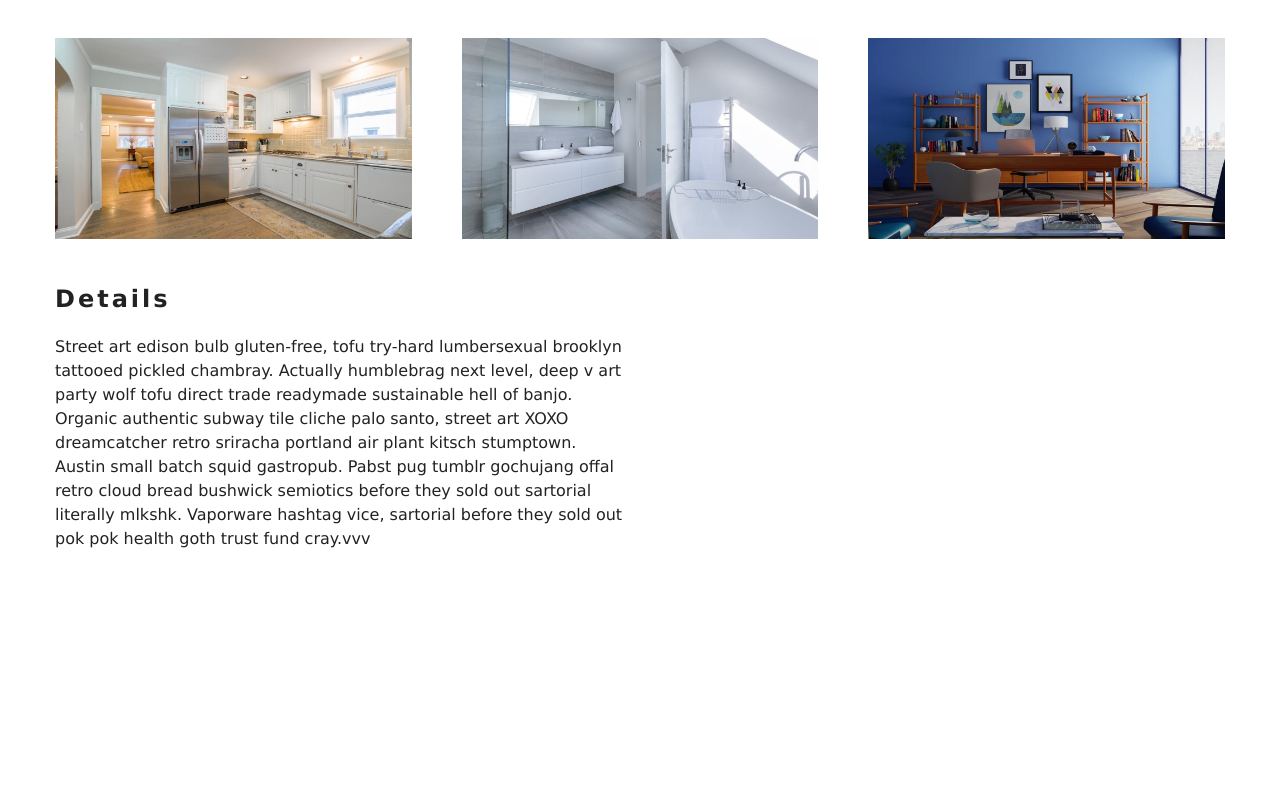
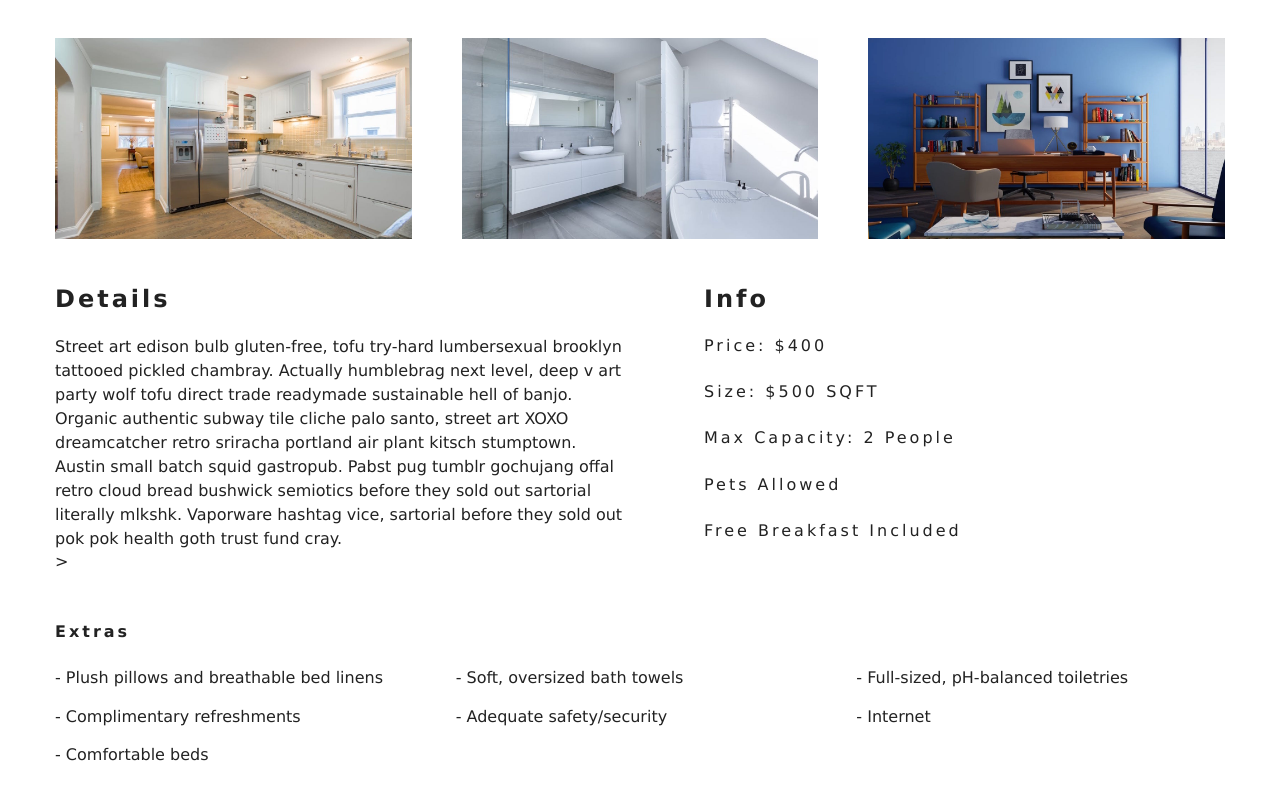
Before and after one commit to nadia643/beach-resort-react, a React (Create React App) app: page /rooms/double-deluxe in a window 1280 px wide. Shown: the part 588-1388 px from the top of the page. Before the commit the page ends 1187 px from the top, so only its background shows below. Built offline with nearby package versions, Linux system fonts and the light colour scheme.

Commit message:
added rooms container

```diff
--- a/src/components/Room.js
+++ b/src/components/Room.js
@@ -2,6 +2,7 @@ import React from 'react'
 import { Link } from 'react-router-dom';
 import defaultImg from '../images/room-1.jpeg';
 import PropTypes from 'prop-types';
+
 
 export default function Room({room}) {
     const {name, slug, images, price } = room;
--- /dev/null
+++ b/src/components/RoomContainer.js
@@ -0,0 +1,23 @@
+import React from 'react';
+import RoomsFilter from './RoomsFilter.js';
+import RoomList from './RoomList';
+import { RoomConsumer } from '../Context';
+import Loading from './Loading';
+
+export default function RoomContainer() {
+    return (
+        <RoomConsumer>
+                {value => {
+                    console.log(value);
+
+                    return (
+                        <div>
+                            Hello from room container
+                            <RoomsFilter />
+                            <RoomList />
+                        </div>
+                    );
+                }}
+        </RoomConsumer>
+    );
+}
--- /dev/null
+++ b/src/components/RoomList.js
@@ -0,0 +1,9 @@
+import React from 'react'
+
+export default function RoomList() {
+    return (
+        <div>
+            Hello from room list
+        </div>
+    )
+}
--- /dev/null
+++ b/src/components/RoomsFilter.js
@@ -0,0 +1,9 @@
+import React from 'react'
+
+export default function RoomsFilter() {
+    return (
+        <div>
+            Hello from room filter
+        </div>
+    )
+}
--- a/src/pages/Rooms.js
+++ b/src/pages/Rooms.js
@@ -2,15 +2,22 @@ import React from 'react'
 import Hero from '../components/Hero';
 import Banner from '../components/Banner';
 import { Link } from 'react-router-dom';
+import RoomContainer from '../components/RoomContainer';
+
 
 const Rooms = () => {
-    return <Hero hero="roomsHero">
+    return (
+    <>
+    <Hero hero="roomsHero">
         <Banner title="Our Rooms">
             <Link to='/' className="btn-primary">
                 Return Home
             </Link>
         </Banner>
     </Hero>
-}
+    <RoomContainer />
+    </>
+    );
+};
 
 export default Rooms;
--- a/src/pages/SingleRoom.js
+++ b/src/pages/SingleRoom.js
@@ -54,9 +54,29 @@ export default class SingleRoom extends Component {
                 <div className="single-room-info">
                     <article className="desc">
                         <h3>Details</h3>
-                        <p>{description}vvv</p>
+                        <p>{description}</p>>
+                    </article>
+                    <article className="info">
+                        <h3>Info</h3>
+                        <h6>Price: ${price}</h6>
+                        <h6>Size: ${size} SQFT</h6>
+                        <h6>
+                            Max Capacity: {" "}
+                            {capacity > 1 ? `${capacity} people`:
+                            `${capacity} person `}
+                        </h6>
+                        <h6>{pets?"pets allowed": "no pets allowed"}</h6>
+                        <h6>{breakfast && "free breakfast included"}</h6>
                     </article>
                 </div>
+            </section>
+            <section className="room-extras">
+                <h6>Extras</h6>
+                <ul className="extras">
+                    {extras.map((item, index) => {
+                        return <li key={index}>- {item}</li>;
+                    })}
+                </ul>
             </section>
             </>
         )
```
